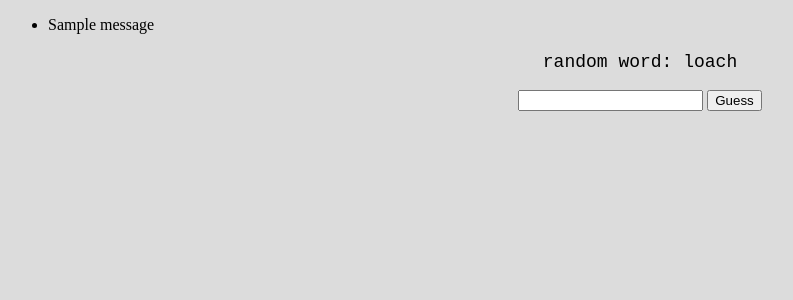
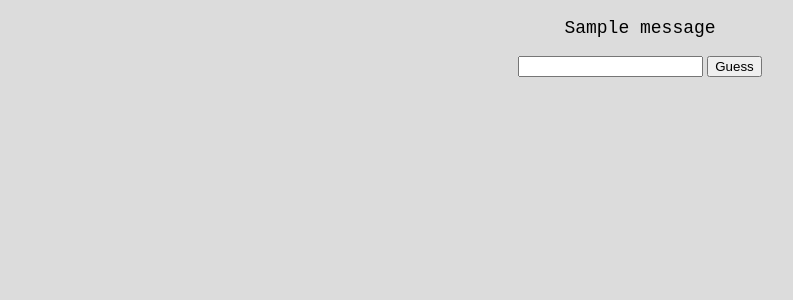
Before and after one commit to jasonj06/v2wordle, a Flask app: page / in a window 1280 px wide. Shown: the top 300 px of the page, without its empty margins (0-793 px from the left). Run offline with Flask 3, Linux system fonts and the light colour scheme; one stand-in notice (Sample message) is shown.

Commit message:
flash guess

```diff
--- a/templates/index.html
+++ b/templates/index.html
@@ -2,7 +2,7 @@
 {% block body %}
 
     <div>
-        <p id="random_word">random word: {{random_word}}</p>
+        <!-- <p id="random_word">random word: {{random_word}}</p> -->
     </div>
 
     <div class="center">
--- a/templates/layout.html
+++ b/templates/layout.html
@@ -8,11 +8,9 @@
 
     {% with messages = get_flashed_messages(with_categories=true) %}
     {% if messages %}
-        <ul class="flashes">
         {% for category, message in messages %}
-            <li class="{{ category }}">{{ message }}</li>
+        <p id="random_word">{{ message }}</p>
         {% endfor %}
-        </ul>
     {% endif %}
     {% endwith %}
 
```
